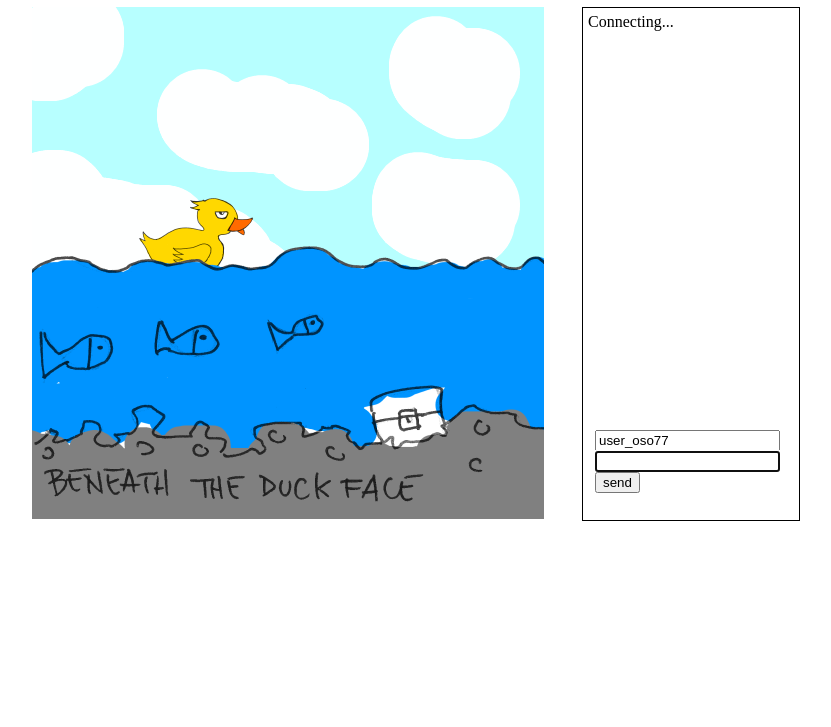
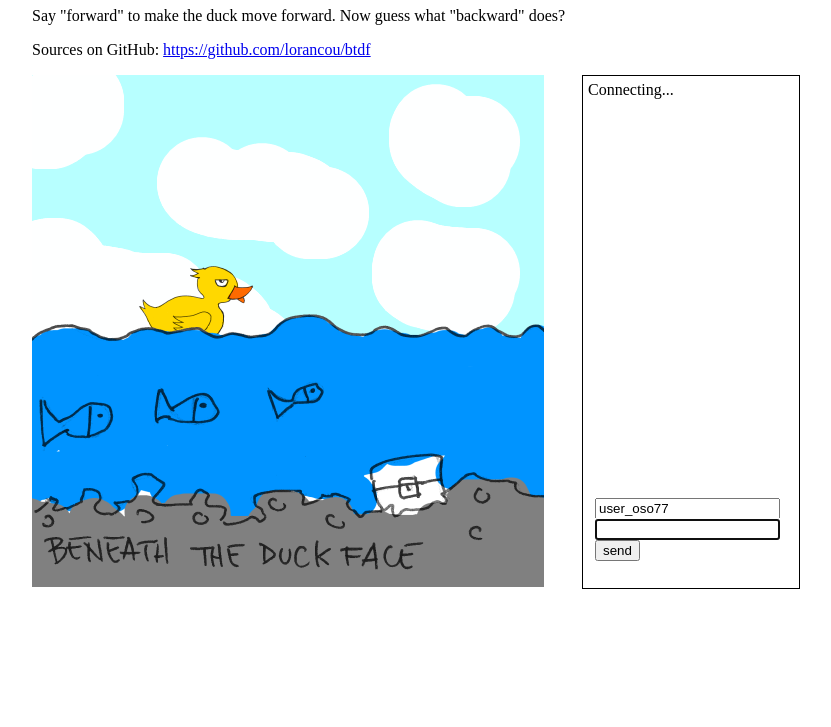
Before and after one commit to lorancou/btdf, a plain HTML site: page index.html in a window 1280 px wide. Shown: the part 73-800 px from the top of the page, without its empty margins (224-1055 px from the left). Drawn offline with Linux system fonts and the light colour scheme; no server answers.

Commit message:
More info on the index

```diff
--- a/index.html
+++ b/index.html
@@ -15,6 +15,8 @@
   <body>
     <div id="wrap">
       <h1>Beneath the Duck Face</h1>
+      <p>Say "forward" to make the duck move forward. Now guess what "backward" does?</p>
+      <p>Sources on GitHub: <a href="http://github.com/lorancou/btdf">https://github.com/lorancou/btdf</a></p>
       <div id="left">
         <div id="gjs-loader">Loading...</div>
         <canvas id="gjs-canvas"></canvas>
```
Also changed, not shown: 1 other file.
